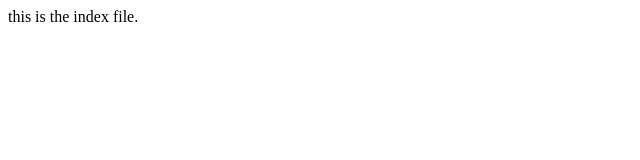
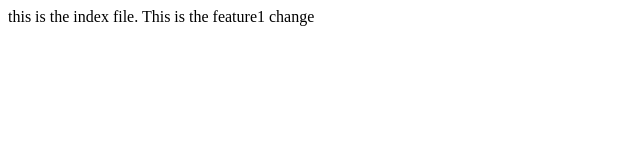
Before and after one commit to web-developers11/localrepo, a plain HTML site: page index.html in a window 1280 px wide. Shown: the whole page, without its empty margins (0-640 px from the left). Drawn offline with Linux system fonts and the light colour scheme.

Commit message:
feature1 changes

```diff
--- a/index.html
+++ b/index.html
@@ -1,3 +1,4 @@
 <p>
     this is the index file.
+    This is the feature1 change
 </p>
```
